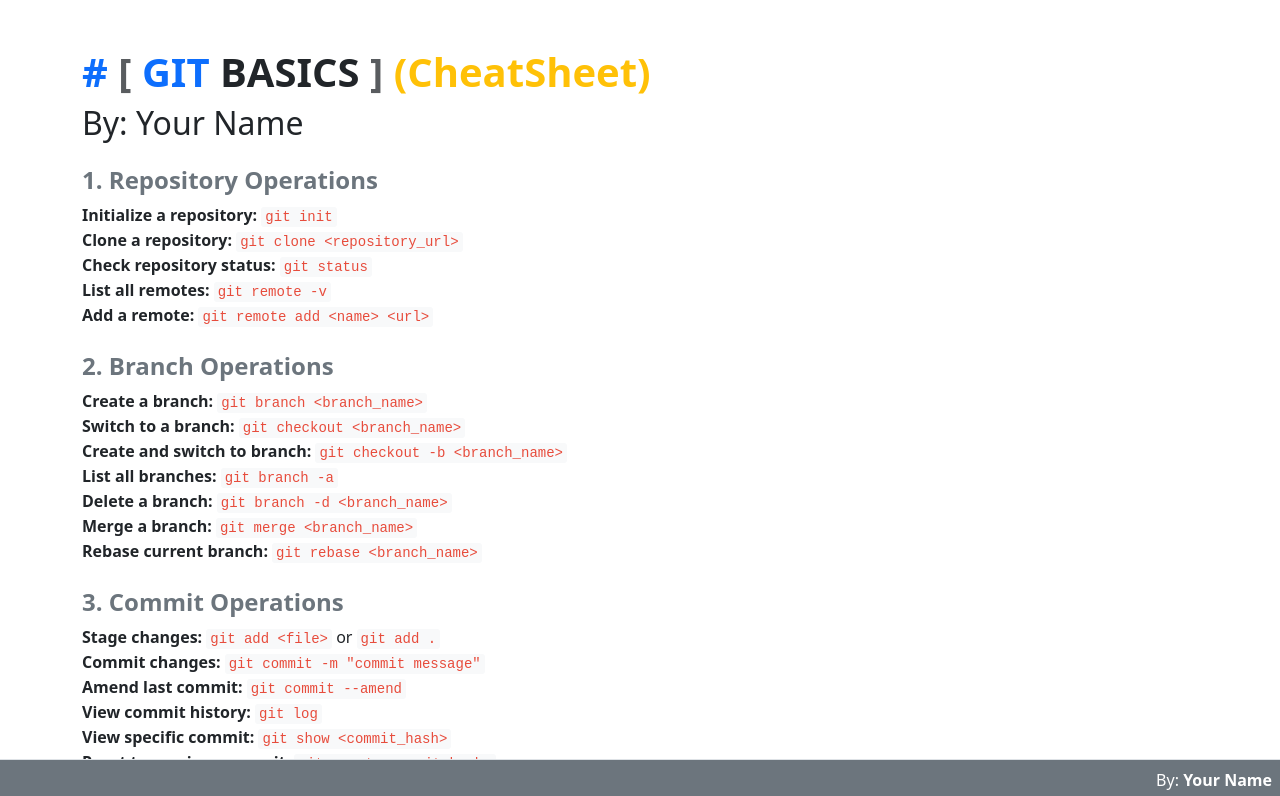
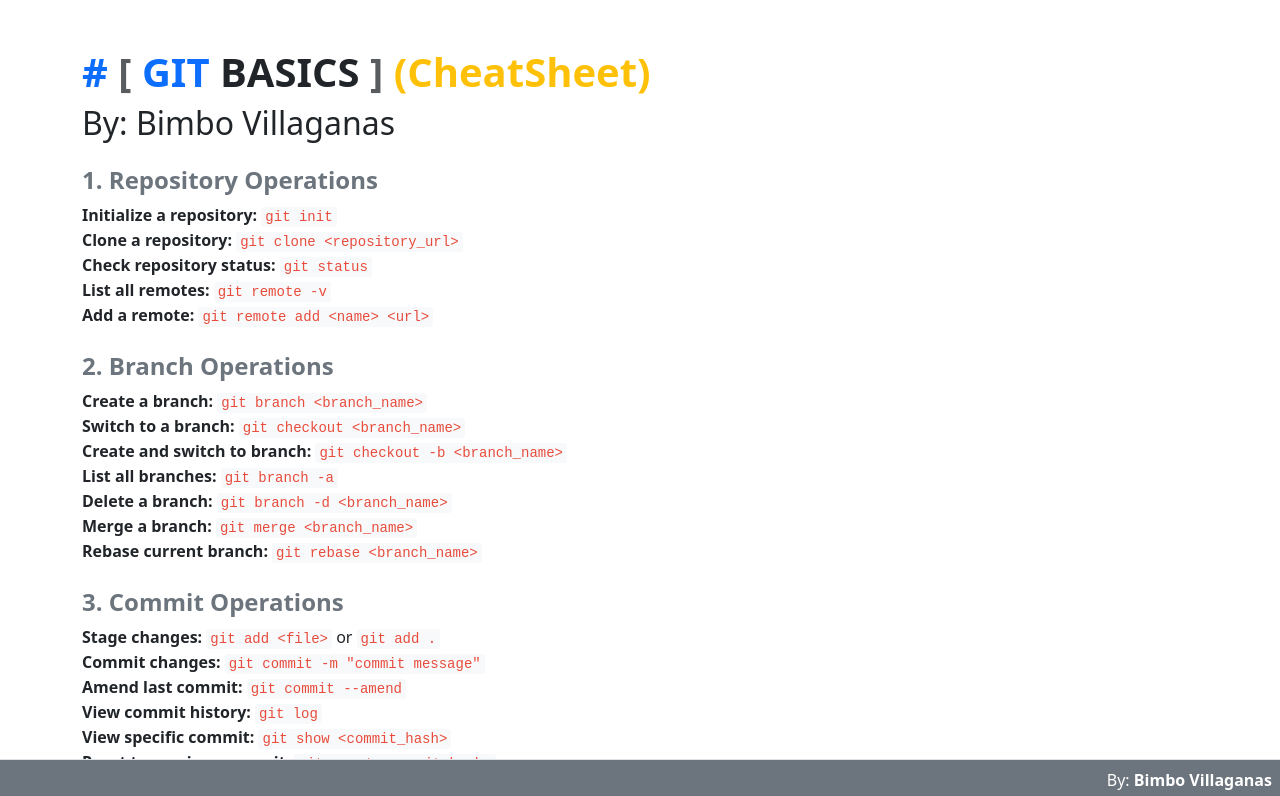
Before and after one commit to BimboEscoderoVillaganas/git_cheatsheet, a plain HTML site: page index.html in a window 1280 px wide. Shown: the top 796 px of the page. Drawn offline with nearby package versions, Linux system fonts and the light colour scheme.

Commit message:
Update index.html

```diff
--- a/index.html
+++ b/index.html
@@ -64,7 +64,7 @@
 
     <div class="container my-5" id="main-content">
         <h1 class="text-primary fw-bold"># <span class="text-muted">[</span> GIT <span class="text-dark">BASICS</span> <span class="text-muted">]</span> <span class="text-warning">(CheatSheet)</span></h1>
-        <H2>By: Your Name</H2>
+        <H2>By: Bimbo Villaganas</H2>
 
         <section class="mt-4">
             <h4 class="text-secondary fw-bold">1. Repository Operations</h4>
@@ -138,7 +138,7 @@
         <section class="mt-4">
             <h4 class="text-secondary fw-bold">7. Configuration</h4>
             <ul class="list-unstyled">
-                <li><strong>Set global username:</strong> <code>git config --global user.name "Your Name"</code></li>
+                <li><strong>Set global username:</strong> <code>git config --global user.name "Bimbo Villaganas"</code></li>
                 <li><strong>Set global email:</strong> <code>git config --global user.email "your@email.com"</code></li>
                 <li><strong>View configuration:</strong> <code>git config --list</code></li>
                 <li><strong>Set default editor:</strong> <code>git config --global core.editor "code --wait"</code></li>
@@ -179,7 +179,7 @@
         <section class="custom-margin"></section>
 
         <footer class="text-end fixed-bottom bg-secondary text-white p-2 border-top">
-            <p class="mb-0">By: <strong>Your Name</strong></p>
+            <p class="mb-0">By: <strong>Bimbo Villaganas</strong></p>
         </footer>
     </div>
 
```
